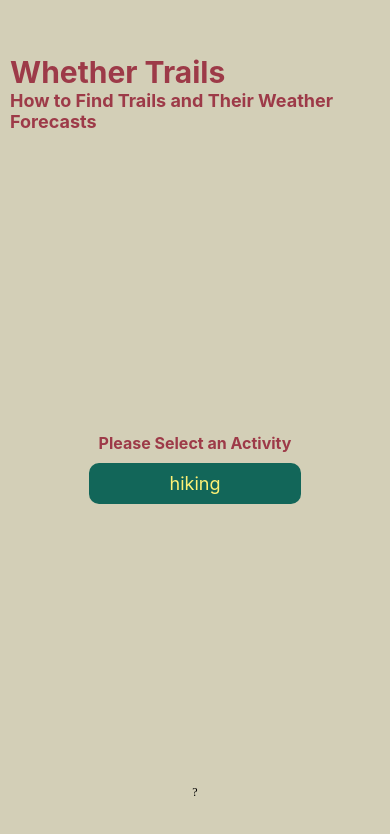
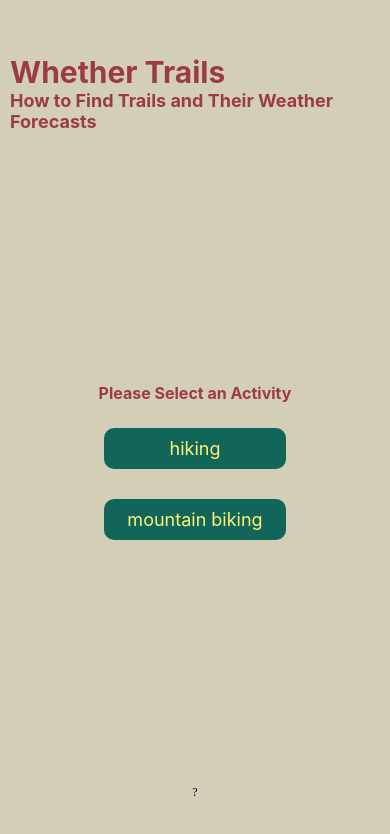
Before and after one commit to ericthomson13/mvp-whether-trails, a React Native app: screen / in a window 390 px wide. Shown: the top 834 px of the page. Built offline with nearby package versions, Linux system fonts and the light colour scheme; no server answers.

Commit message:
Keys Removed

```diff
--- a/Keys.js
+++ /dev/null
@@ -1,6 +0,0 @@
-module.exports = {
-  googleMaps: 'AIzaSyDggOq2SC4sSTkdggnsCAjfZSftz4EWOxQ',
-  mountainProject: '106214457-750bdcc7e64a18f8123021b00622aca7',
-  hikingProject: '106214457-f107479598439c0b476f5fd6d68d06d5',
-  openWeather: 'feea588d093fd40003fe5c2d0b40784c',
-}
--- a/components/utility/OptionButton.js
+++ b/components/utility/OptionButton.js
@@ -3,7 +3,7 @@ import { TouchableOpacity, View, StyleSheet, Text } from 'react-native';
 
 const OptionButton = ({ name, setSelectedActivity }) => {
   return (
-    <View>
+    <View style={styles.buttonView} >
       <TouchableOpacity onPress={() => setSelectedActivity(name)} style={styles.button} >
         <Text style={styles.text} >
           {name}
@@ -17,6 +17,8 @@ const styles = StyleSheet.create({
   buttonView: {
     alignContent: 'center',
     justifyContent: 'center',
+    padding: 5,
+    margin: 10,
   },
   button: {
     backgroundColor: '#126659',
--- a/store/reducers/activityReducers.js
+++ b/store/reducers/activityReducers.js
@@ -5,6 +5,7 @@ const initialState = {
   activityItems: [],
   activityOptions: [
     {name: 'hiking'},
+    {name: 'mountain biking'},
   ],
   mapView: null,
 };
```
